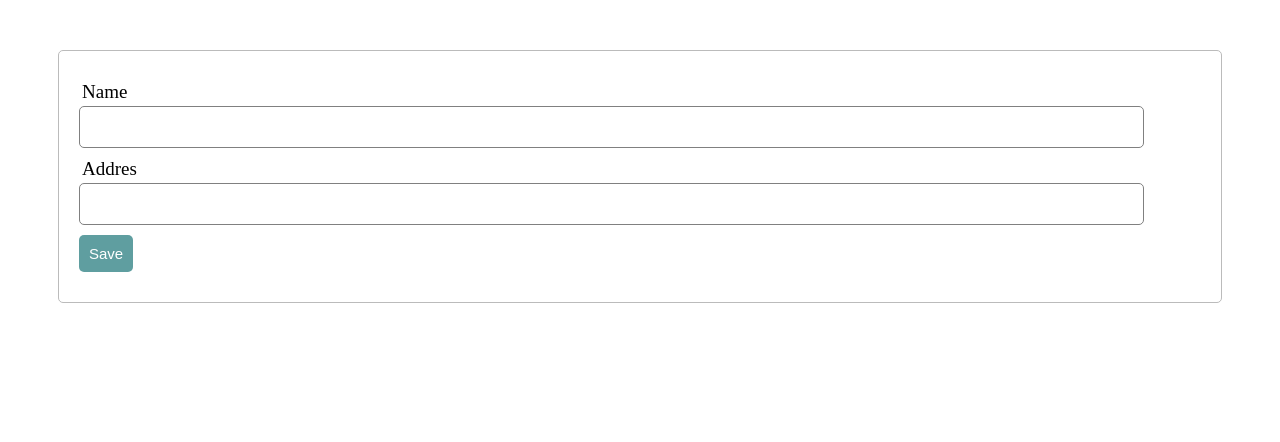
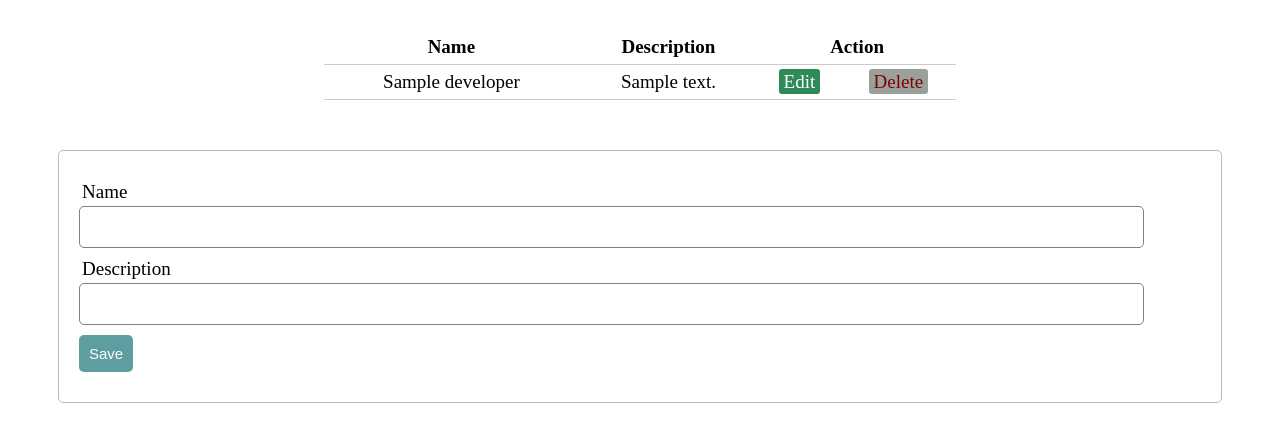
Before and after one commit to RondineleG/PhpCrud, a PHP site: page /index.php in a window 1280 px wide. Shown: the top 442 px of the page. Run offline with PHP 8.4, Linux system fonts and the light colour scheme; tables that the repository leaves empty hold one stand-in row (values such as "Sample post"); data that the repository does not hold is empty.

Commit message:
Renamed properties

```diff
--- a/index.php
+++ b/index.php
@@ -1,26 +1,61 @@
+<?php
+include('server.php');
+?>
 <!DOCTYPE html>
 <html>
 <head>
-  <title>Cread, Update, Delete PHP MySQL</title>
+	<title>CRUD: PHP and MySQL </title>
 	<link rel="stylesheet" type="text/css" href="./assets/css/style.css">
 </head>
 <body>
+	<?php if (isset($_SESSION['message'])): ?>
+		<div class="msg">
+			<?php
+				echo $_SESSION['message'];
+				unset($_SESSION['message']);
+			?>
+		</div>
+	<?php endif ?>
 
-<form method="post" action="server.php">
+<?php $results = mysqli_query($db, "SELECT * FROM phpcrud.developer"); ?>
 
+<table>
+	<thead>
+		<tr>
+			<th>Name</th>
+			<th>Description</th>
+			<th colspan="2">Action</th>
+		</tr>
+	</thead>
+
+	<?php while ($row = mysqli_fetch_array($results)) { ?>
+		<tr>
+			<td><?php echo $row['name']; ?></td>
+			<td><?php echo $row['description']; ?></td>
+			<td>
+				<a href="index.php?edit=<?php echo $row['id']; ?>" class="edit_btn" >Edit</a>
+			</td>
+			<td>
+				<a href="server.php?del=<?php echo $row['id']; ?>" class="del_btn">Delete</a>
+			</td>
+		</tr>
+	<?php } ?>
+</table>
+
+
+
+<form method="post" action="server.php" >
 	<div class="input-group">
 		<label>Name</label>
-    <input type="text" name="name" value="">
+		<input type="text" name="name" value="<?php echo $name; ?>">
 	</div>
 	<div class="input-group">
-    <label>Addres</label>
-    <input type="text" name="address" value="">
+		<label>Description</label>
+		<input type="text" name="description" value="<?php echo $description; ?>">
 	</div>
 	<div class="input-group">
-    <button class="btn" type="submit" name="save">Save</button>
+			<button class="btn" type="submit" name="save" >Save</button>
 		</div>
-
 </form>
-
 </body>
 </html>
```
Lines whose indentation alone changed are shown as unchanged.
